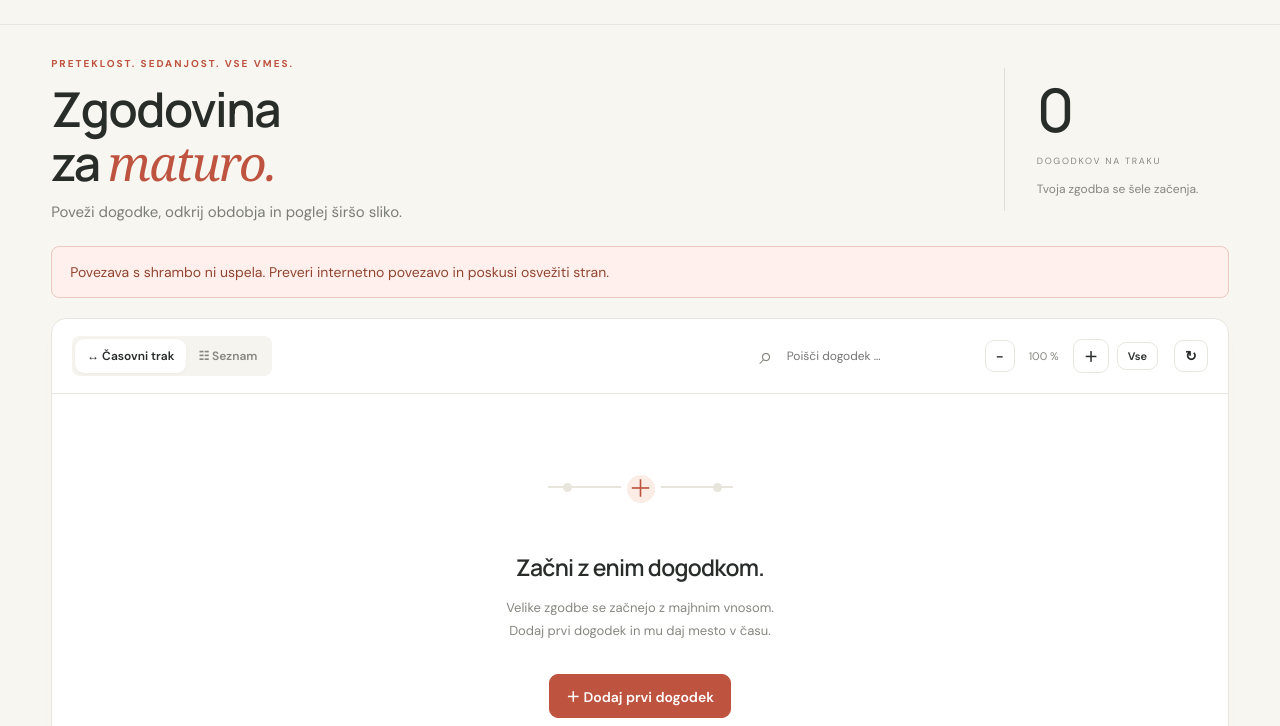
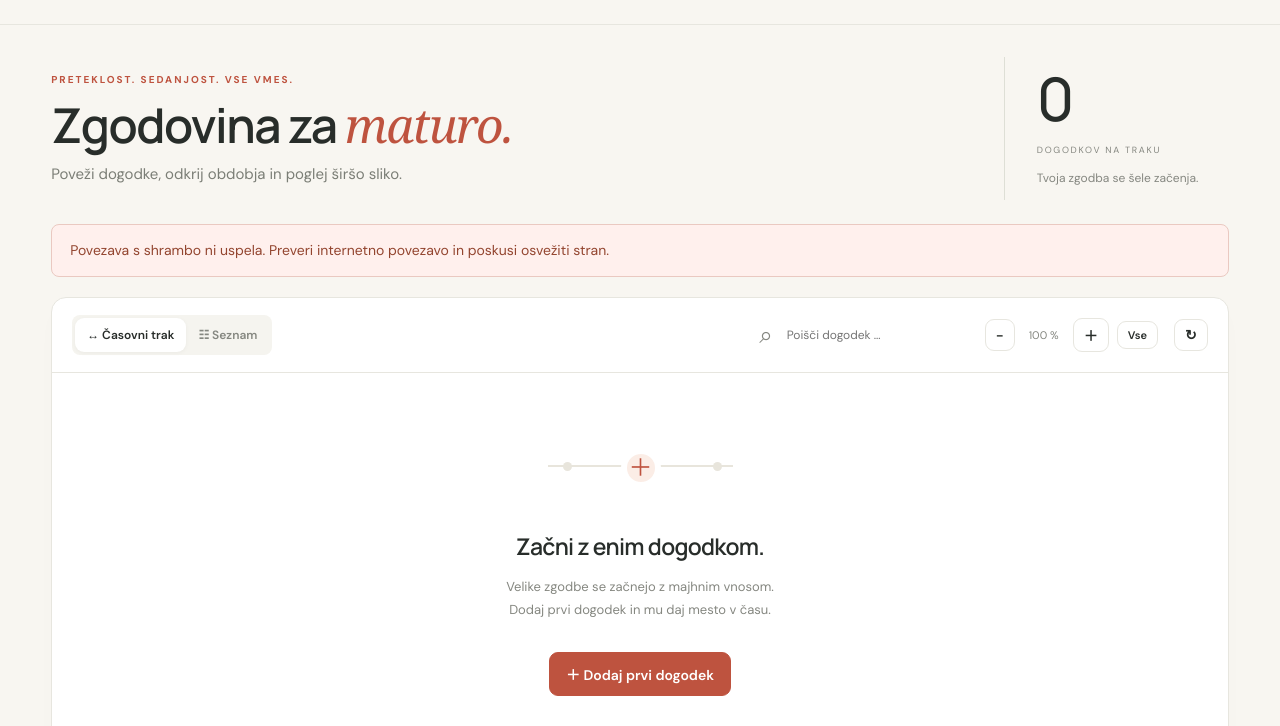
Before and after one commit to nick3go/timeline, a website: page index.html in a window 1280 px wide. Shown: the part 74-800 px from the top of the page. Drawn offline with Linux system fonts and the light colour scheme; no server answers.

Commit message:
Show Zgodovina za maturo on one line

```diff
--- a/index.html
+++ b/index.html
@@ -3,12 +3,12 @@
 <head>
 <meta charset="utf-8"><meta name="viewport" content="width=device-width,initial-scale=1">
 <meta name="theme-color" content="#f8f6f1"><meta name="description" content="Ustvari pregleden časovni trak dogodkov in obdobij. Od davne preteklosti do danes.">
-<title>Časovnica — zgodbe skozi čas</title><link rel="stylesheet" href="style.css?v=subevents-1">
+<title>Časovnica — zgodbe skozi čas</title><link rel="stylesheet" href="style.css?v=compact-heading-1">
 </head>
 <body>
 <header class="header"><a href="./" class="brand"><span class="brand-icon">↔</span> časovnica<span class="brand-dot">.</span></a><span class="header-caption">ZGODBE SKOZI ČAS</span><button class="primary" id="add">＋ Dodaj dogodek</button></header>
 <main>
-<section class="intro"><div><p class="eyebrow">PRETEKLOST. SEDANJOST. VSE VMES.</p><h1>Zgodovina<br>za <em>maturo.</em></h1><p class="lead">Poveži dogodke, odkrij obdobja in poglej širšo sliko.</p></div><div class="summary"><span id="count">0</span><small>DOGODKOV NA TRAKU</small><p id="range">Tvoja zgodba se šele začenja.</p></div></section>
+<section class="intro"><div><p class="eyebrow">PRETEKLOST. SEDANJOST. VSE VMES.</p><h1>Zgodovina za <em>maturo.</em></h1><p class="lead">Poveži dogodke, odkrij obdobja in poglej širšo sliko.</p></div><div class="summary"><span id="count">0</span><small>DOGODKOV NA TRAKU</small><p id="range">Tvoja zgodba se šele začenja.</p></div></section>
 <div id="notice" class="notice" role="status" hidden></div>
 <section class="workspace" aria-label="Časovni trak">
 <div class="toolbar"><div class="view-switch" aria-label="Način prikaza"><button id="track-view" class="active" aria-pressed="true">↔ Časovni trak</button><button id="list-view" aria-pressed="false">☷ Seznam</button></div><label class="search"><span>⌕</span><input id="search" type="search" placeholder="Poišči dogodek …" aria-label="Poišči dogodek"></label><div class="zoom"><button id="zoom-out" aria-label="Pomanjšaj">−</button><span id="zoom-label">100 %</span><button id="zoom-in" aria-label="Povečaj">＋</button><button id="fit">Vse</button></div><button id="refresh" class="icon-button" aria-label="Osveži dogodke">↻</button></div>
```
